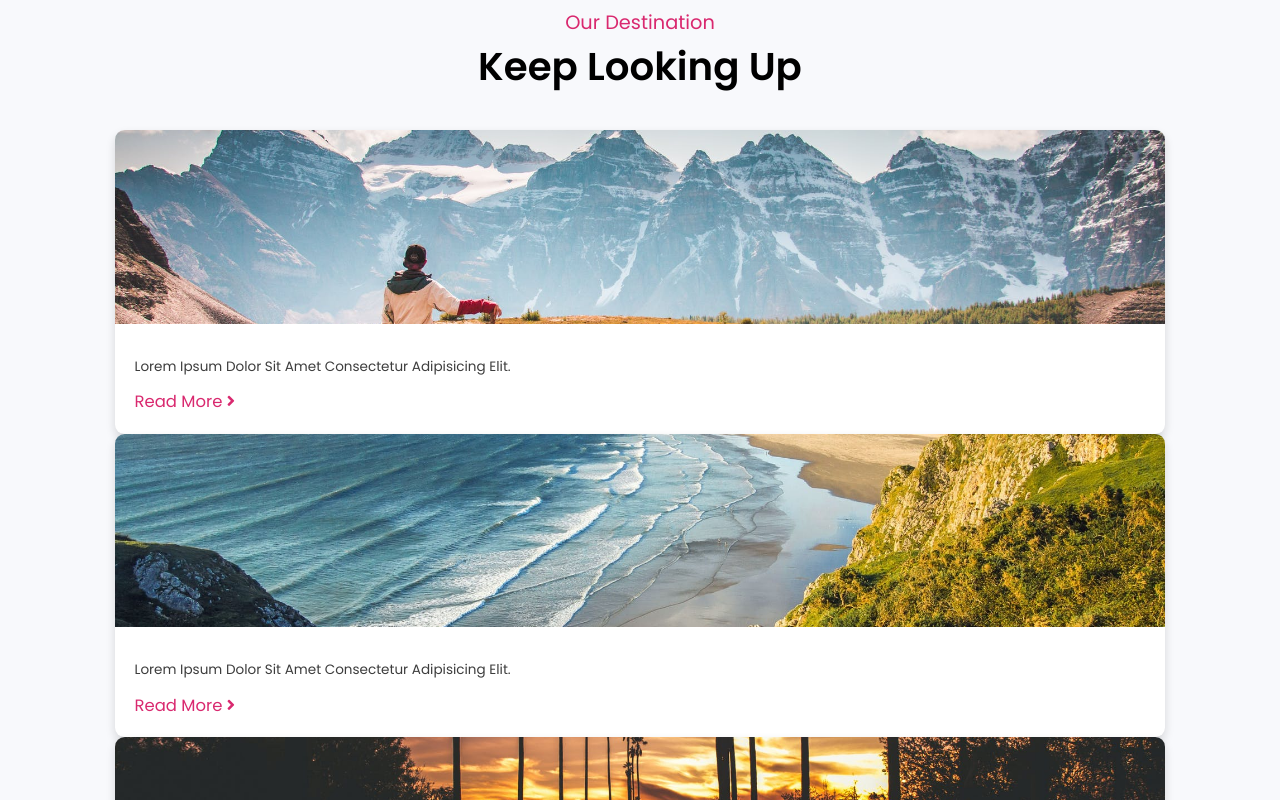
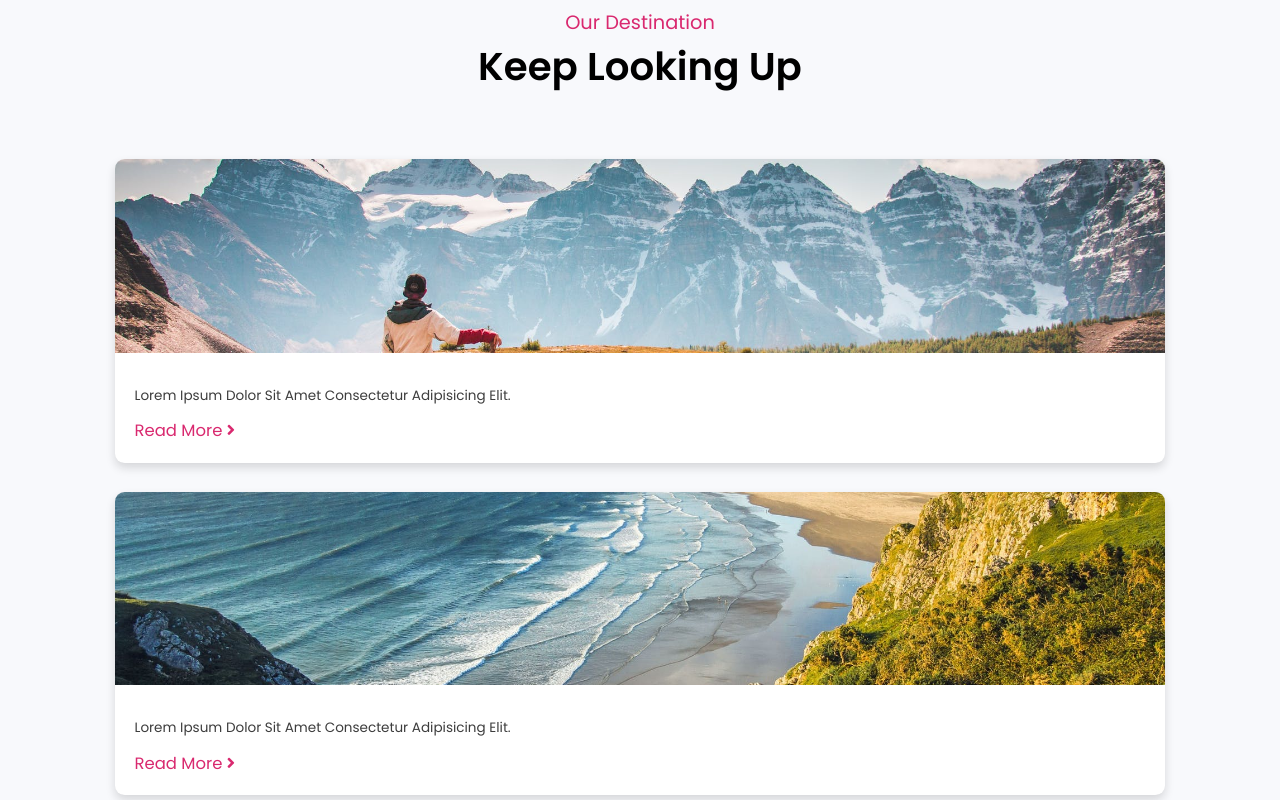
Before and after one commit to sravankumarkurumelli/travell_website.github.io, a plain HTML site: page index.html in a window 1280 px wide. Shown: the part 1700-2500 px from the top of the page. Drawn offline with nearby package versions, Linux system fonts and the light colour scheme; files whose address does not match are found by name.

Commit message:
updated  margin in destination

```diff
--- a/css/styles.css
+++ b/css/styles.css
@@ -289,6 +289,7 @@ section {
 .service .box-container .box:hover {
   transform: scale(1.05);
   background: #fff;
+  cursor: pointer;
 }
 
 .service .box-container .box i {
@@ -307,6 +308,7 @@ section {
   display: grid;
   grid-template-columns: repeat(auto-fit, min-max(27rem, 1fr));
   gap: 1.5rem;
+
 }
 
 .destination .box-container .box {
@@ -314,6 +316,7 @@ section {
   overflow: hidden;
   background: #ffff;
   box-shadow: rgba(17 17 17 / 15%) 0 0.5rem 1rem;
+  margin-top: 3rem;
 }
 
 .destination .box-container .box:hover img {
```
